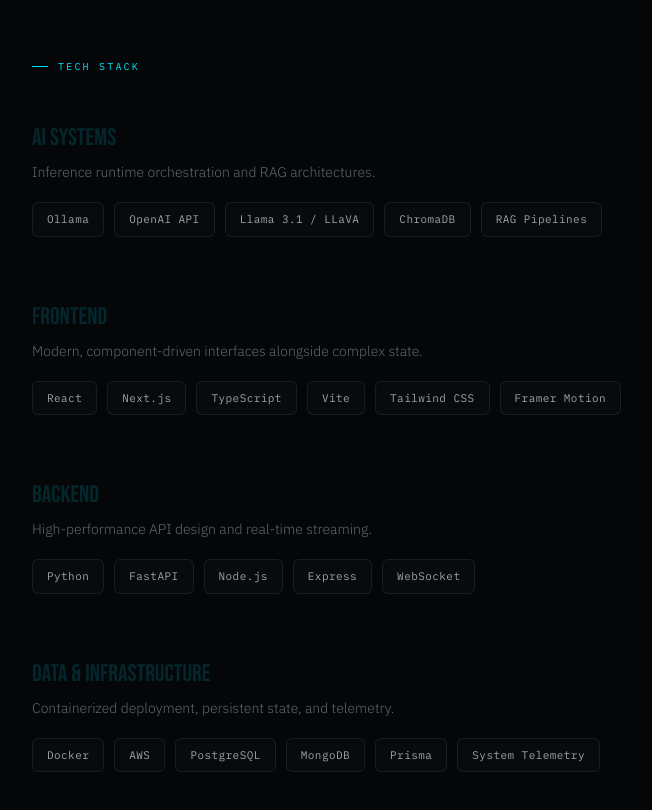
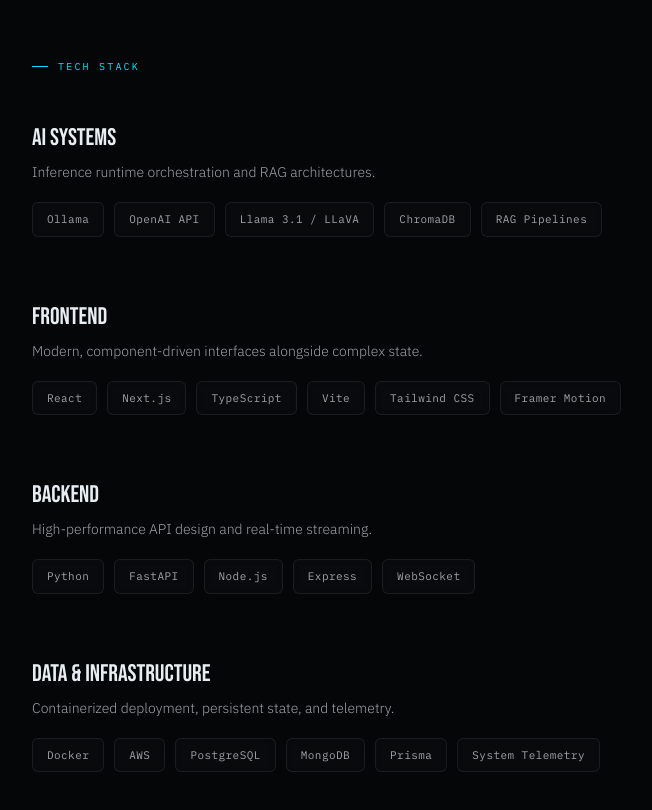
Before and after one commit to rickboot/portfolio-2, a Next.js app: page / in a window 1280 px wide. Shown: the part 2980-3790 px from the top of the page, without its empty margins (156-808 px from the left). Built offline with nearby package versions, Linux system fonts and the light colour scheme.

Commit message:
Fix: Improve visibility of Tech Stack text colors

```diff
--- a/components/Skills.tsx
+++ b/components/Skills.tsx
@@ -76,8 +76,8 @@
             className="skill-category"
           >
             <div className="mb-5">
-              <h3 className="font-display text-2xl text-text mb-2 text-cyan-dim">{category.name}</h3>
-              <p className="font-light text-sm text-text-dim">{category.context}</p>
+              <h3 className="font-display text-2xl text-text mb-2">{category.name}</h3>
+              <p className="font-light text-sm text-text-mid">{category.context}</p>
             </div>
             <div className="flex flex-wrap gap-2.5">
               {category.items.map((skill, sIdx) => (
```
